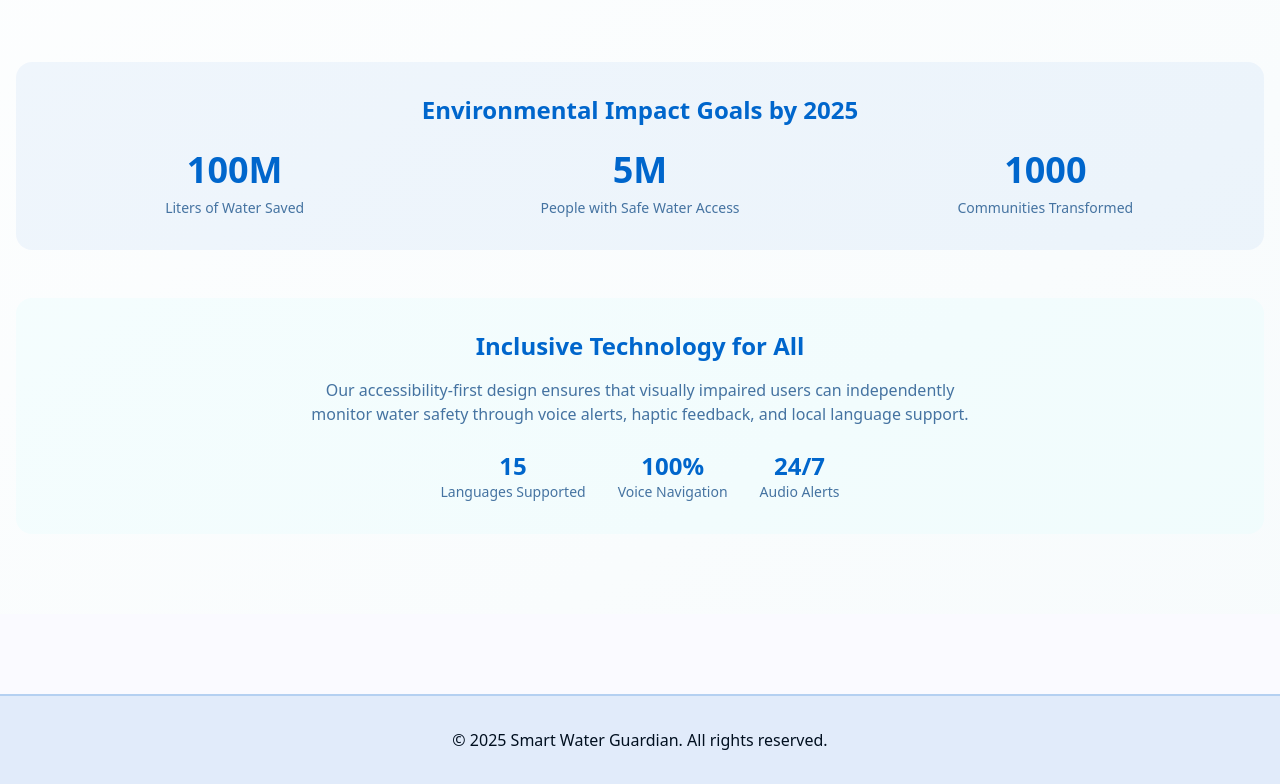
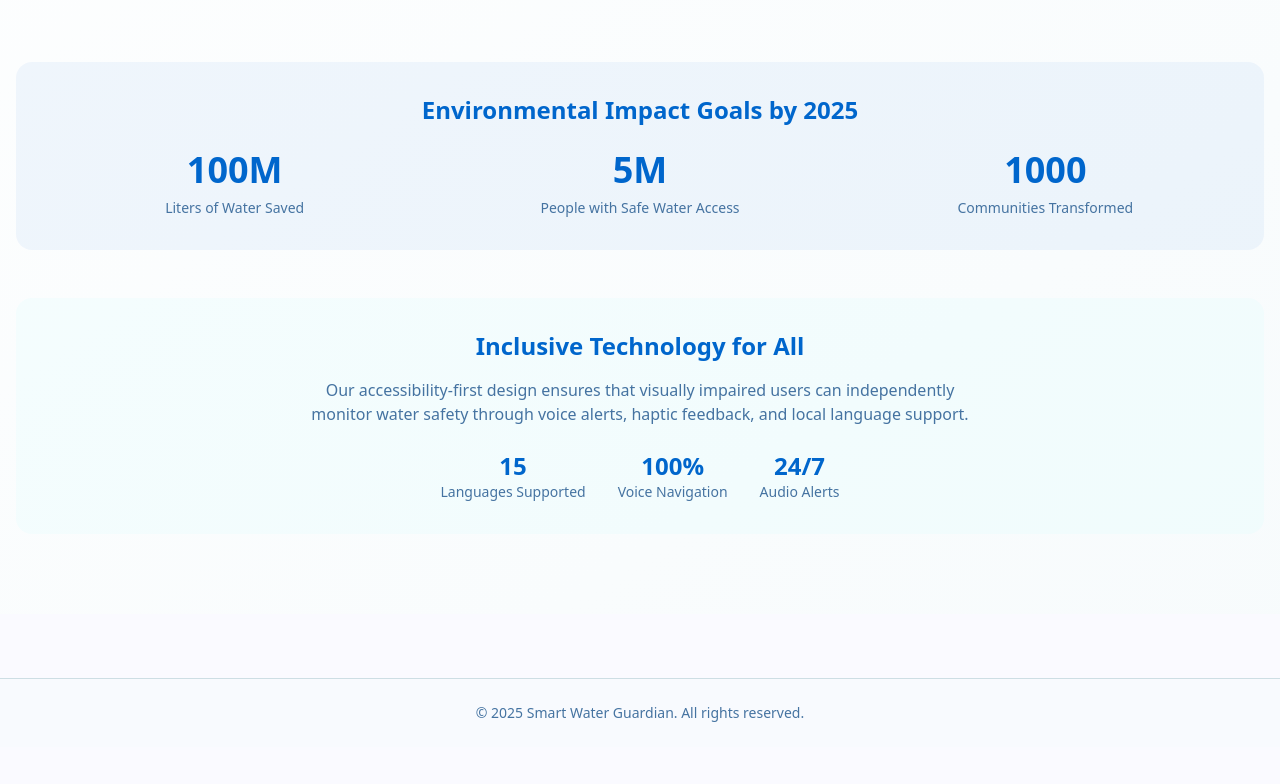
Before and after one commit to Muskan-dharewa/NxtWaveHackathon, a React (Vite) app: page / in a window 1280 px wide. Shown: the part 1710-2494 px from the top of the page. After the commit the page ends 2457 px from the top, so only its background shows below. Built offline with nearby package versions, Linux system fonts and the light colour scheme; the HTML template or start-up script is replaced by a standard one.

Commit message:
Update Index.tsx

```diff
--- a/src/pages/Index.tsx
+++ b/src/pages/Index.tsx
@@ -10,9 +10,9 @@ const Index = () => {
       <ImpactSection />
 
       {/* Copyright Footer */}
-      <footer className="bg-primary/10 border-t-2 border-primary/20 py-8 mt-20">
+      <footer className="bg-muted/30 border-t py-6 mt-16">
         <div className="container mx-auto px-4 text-center">
-          <p className="text-foreground font-medium">
+          <p className="text-muted-foreground text-sm">
             © {new Date().getFullYear()} Smart Water Guardian. All rights reserved.
           </p>
         </div>
```
